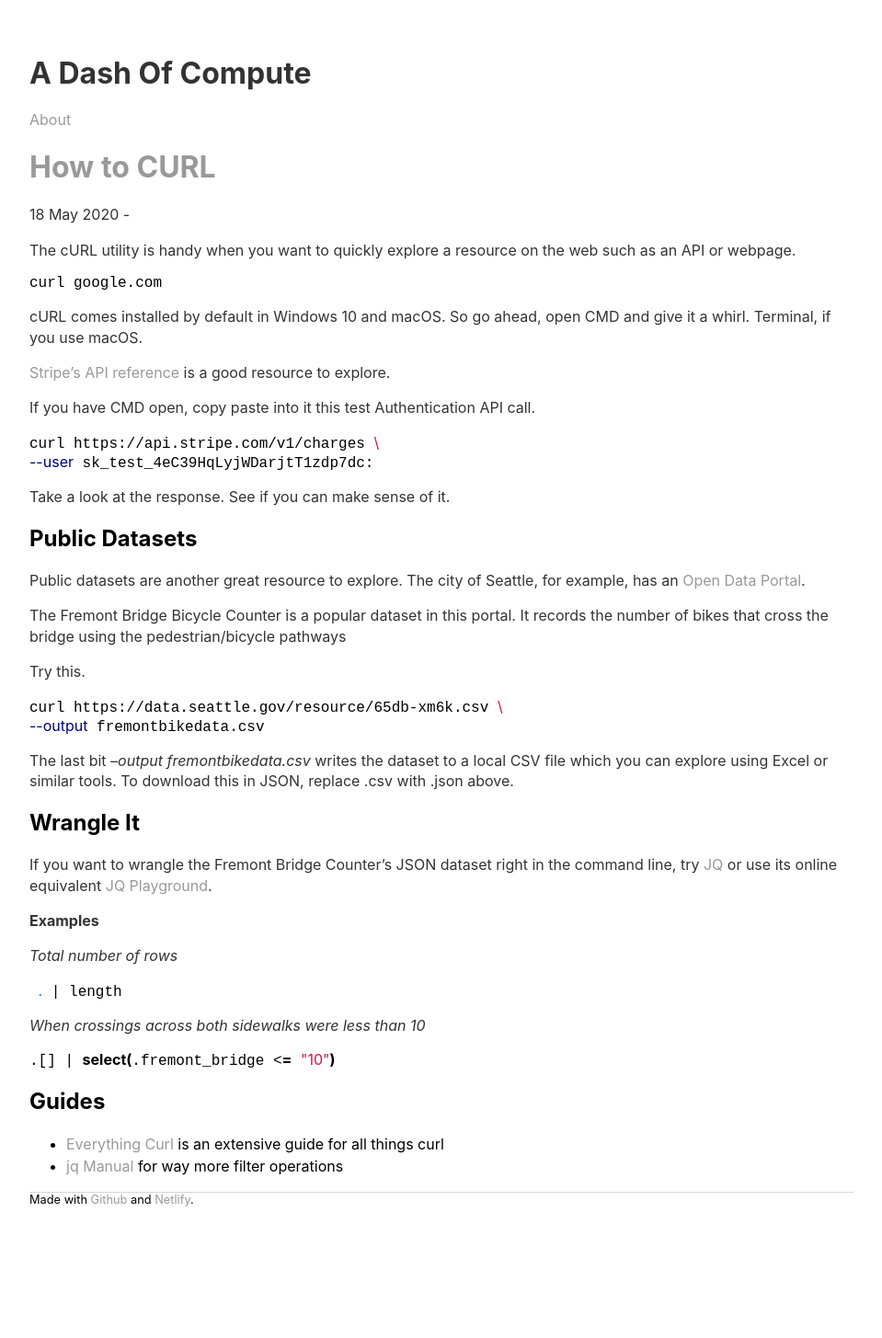
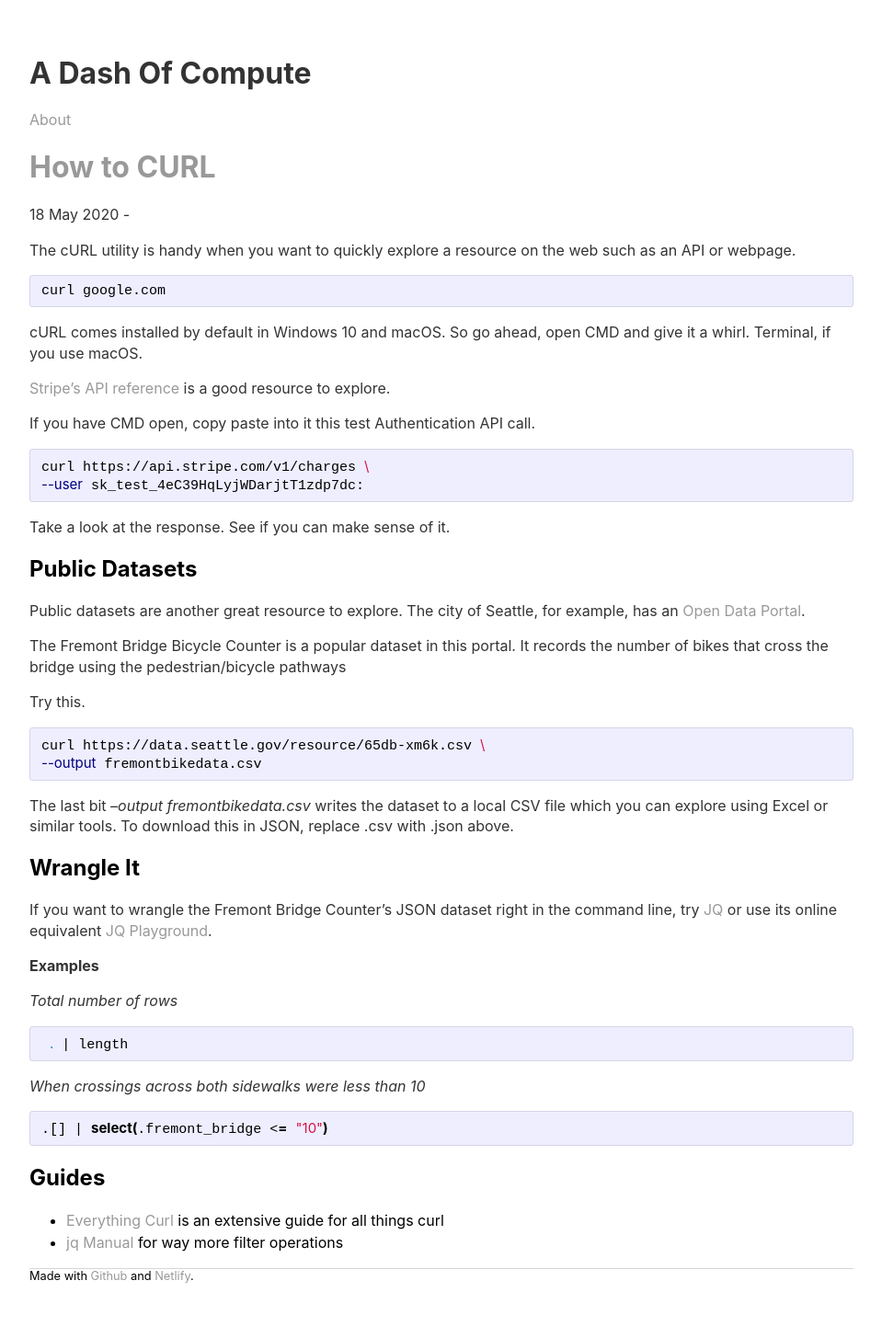
Before and after one commit to sautee/sautee.github.io, a Jekyll site: the page built from _posts/2020-05-18-howtocurl.md, in a window 1280 px wide. Shown: the whole page at 92% size, without its empty margins (160-1119 px from the left). Built offline with Jekyll 4.4.1, drawn with Linux system fonts in a browser that asks for light colours; before the commit the page ends 1372 px from its top, so only the background shows below that.

Commit message:
Update site.css

```diff
--- a/css/site.css
+++ b/css/site.css
@@ -44,6 +44,14 @@ blockquote p {
 footer {
   border-top: 1px solid #d5d5d5;
   font-size: 0.8em;
+}
+
+.highlight pre {
+  border: 1px solid #d5d5e9;
+  background-color: #eef;
+  padding: 8px 12px;
+  border-radius: 3px;
+  font-size: 15px;
 }
 
 /* Syntax highlighting styles */
```
